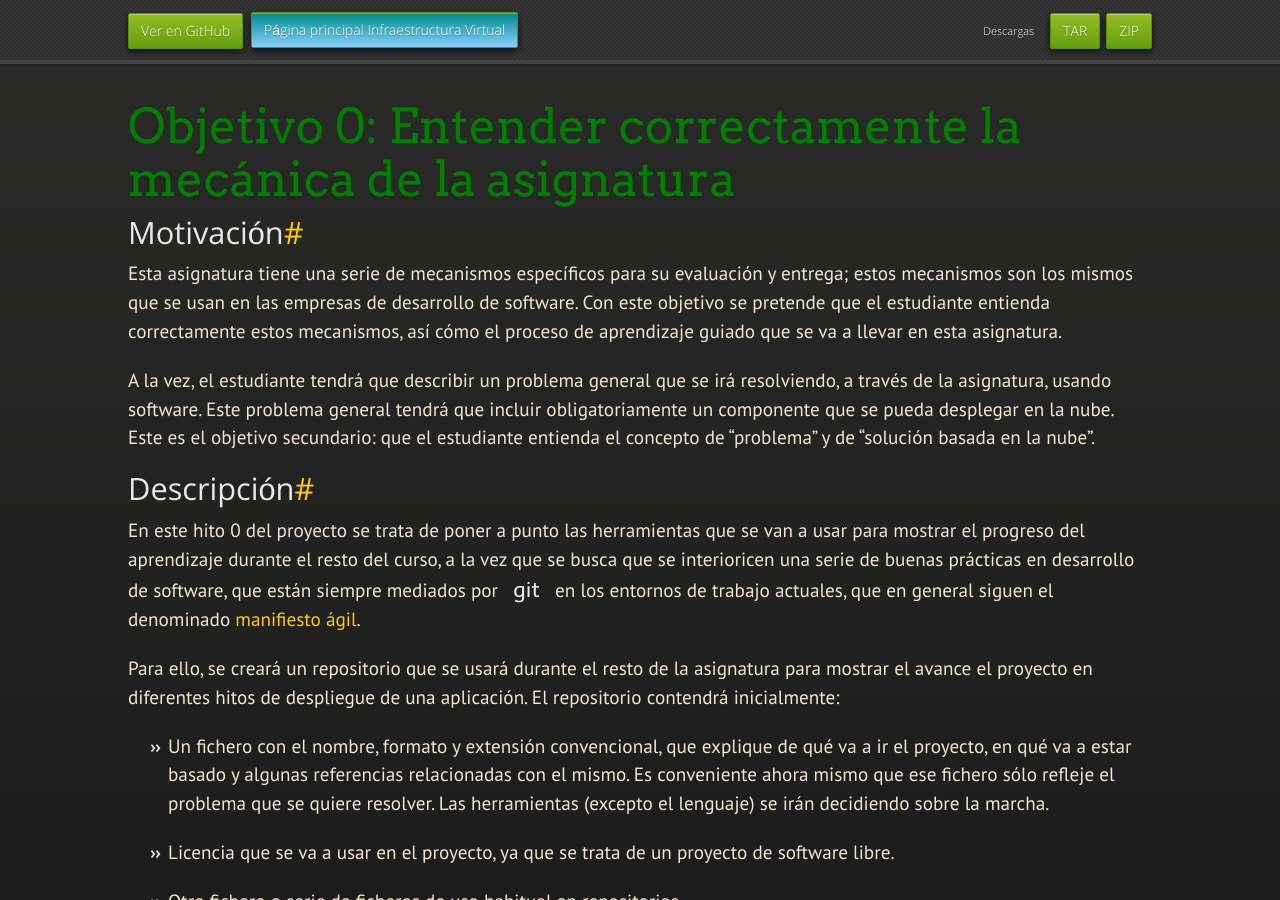
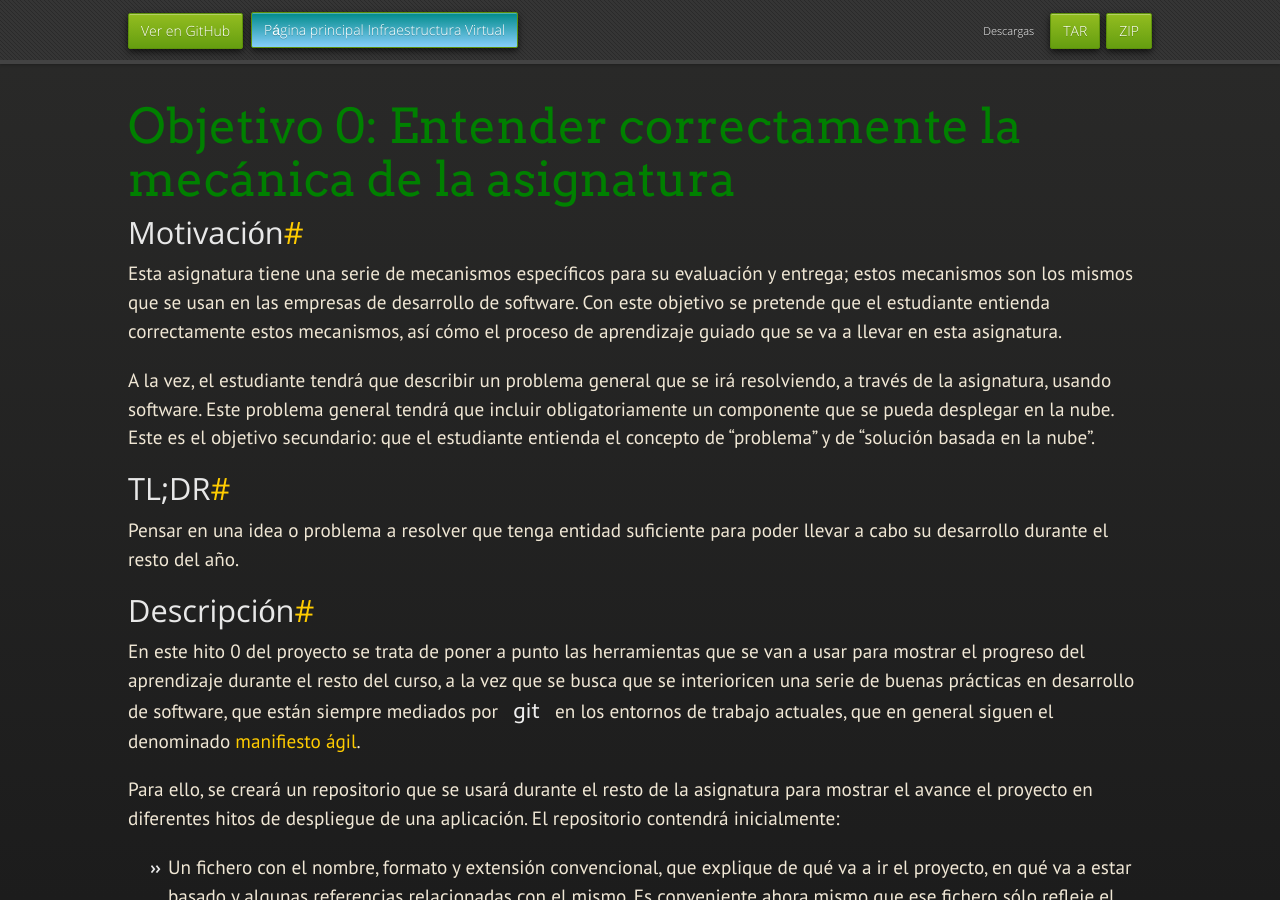
Before and after one commit to JJ/IV, a Jekyll site: the page built from documentos/proyecto/0.Repositorio.md, in a window 1280 px wide and 900 px high. Built offline with Jekyll 4.4.1, drawn with Linux system fonts in a browser that asks for light colours; nearby versions of some CDN libraries; some web fonts are replaced; our own code applies the rules of GitHub Pages for plain Markdown files.

Commit message:
Sync documentos/proyecto/0.Repositorio.md de master a gh-pages

```diff
--- a/documentos/proyecto/0.Repositorio.md
+++ b/documentos/proyecto/0.Repositorio.md
@@ -18,6 +18,11 @@ resolviendo, a través de la asignatura, usando software. Este problema general
 tendrá que incluir obligatoriamente un componente que se pueda desplegar en la
 nube. Este es el objetivo secundario: que el estudiante entienda el concepto de
 "problema" y de "solución basada en la nube".
+
+## TL;DR
+
+Pensar en una idea o problema a resolver que tenga entidad suficiente para poder
+llevar a cabo su desarrollo durante el resto del año.
 
 ## Descripción
 
```
